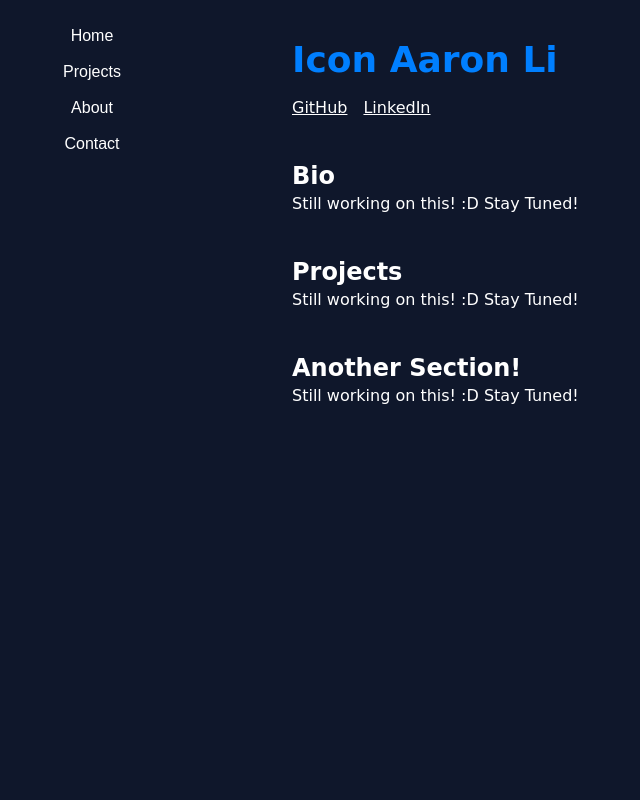
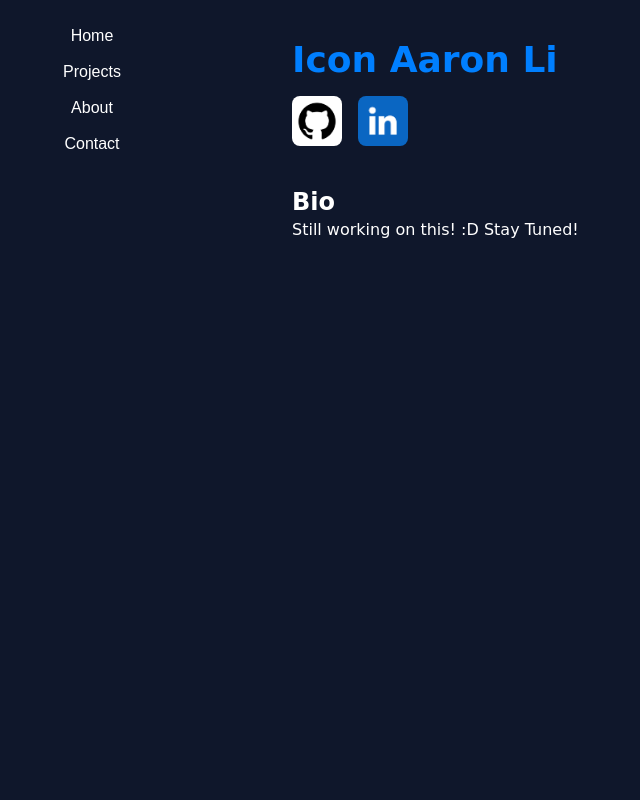
Before and after one commit to AAzurez/PersonalWebsite, a Next.js app: page / in a window 1280 px wide. Shown: the top 800 px of the page, without its empty margins (68-708 px from the left). Built offline with nearby package versions, Linux system fonts and the light colour scheme.

Commit message:
Added Images to socials

```diff
--- a/app/page.tsx
+++ b/app/page.tsx
@@ -1,3 +1,5 @@
+import Image from "next/image";
+
 export default function Home() {
   return (
     <div className="flex min-h-screen">
@@ -23,11 +25,23 @@ export default function Home() {
 
           <div className="flex gap-4 justify text-white mt-4">
             <a href="https://github.com/AAzurez" className="underline">
-              GitHub
+              <Image
+                src="/github.jpg"
+                alt="Aaron Li"
+                width={50}
+                height={50}
+                className="rounded-lg"
+              />
             </a>
 
             <a href="https://linkedin.com/in/aaronli5370" className="underline">
-              LinkedIn
+              <Image
+                src="/linkedin.jpg"
+                alt="Aaron Li"
+                width={50}
+                height={50}
+                className="rounded-lg"
+              />
             </a>
           </div>
 
@@ -35,6 +49,8 @@ export default function Home() {
             <h2 className="text-2xl font-semibold">Bio</h2>
             <p className="text-white">
               Still working on this! :D Stay Tuned!
+              <br /><br /><br /><br /><br /><br /><br /><br /><br /><br /><br /><br /><br /><br /><br /><br /><br /><br /><br /><br /><br /><br /><br /><br /><br /><br /><br /><br /><br /><br /><br /><br /><br /><br /><br /><br /><br /><br /><br /><br /><br />
+              White space
             </p>
           </section>
 
@@ -42,6 +58,8 @@ export default function Home() {
             <h2 className="text-2xl font-semibold">Projects</h2>
             <p className="text-white">
               Still working on this! :D Stay Tuned!
+              <br /><br /><br /><br /><br /><br /><br /><br /><br /><br /><br /><br /><br /><br /><br /><br /><br /><br /><br /><br /><br /><br /><br /><br /><br /><br /><br /><br /><br /><br /><br /><br /><br /><br /><br /><br /><br /><br /><br /><br /><br />
+              HALLO
             </p>
           </section>
 
@@ -49,6 +67,8 @@ export default function Home() {
             <h2 className="text-2xl font-semibold text-white">Another Section!</h2>
             <p className="text-white">
               Still working on this! :D Stay Tuned!
+              <br /><br /><br /><br /><br /><br /><br /><br /><br /><br /><br /><br /><br /><br /><br /><br /><br /><br /><br /><br /><br /><br /><br /><br /><br /><br /><br /><br /><br /><br /><br /><br /><br /><br /><br /><br /><br /><br /><br /><br /><br />
+              Zzzzz
             </p>
           </section>
 
```
Also changed, not shown: public/github.jpg (added), public/linkedin.jpg (added).
